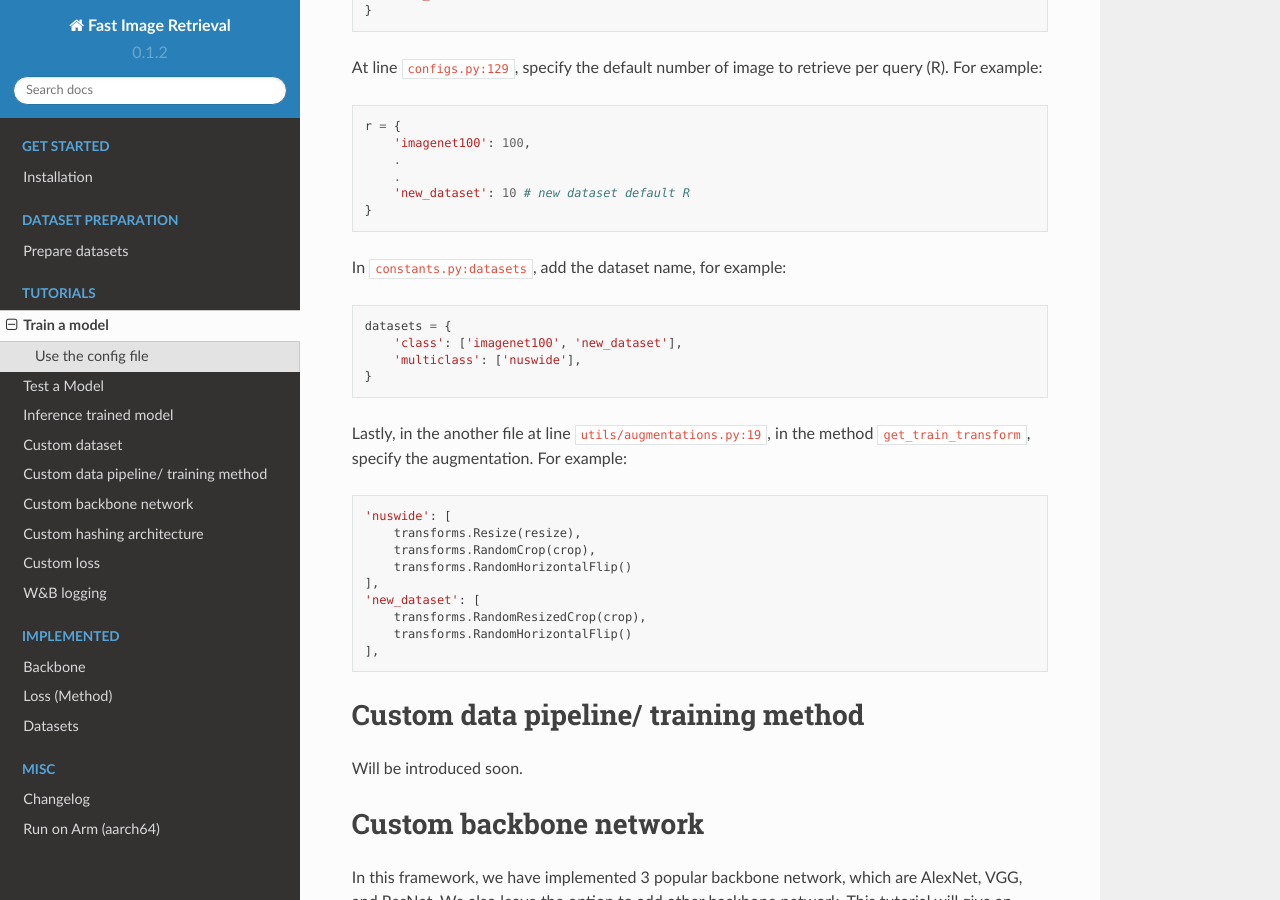
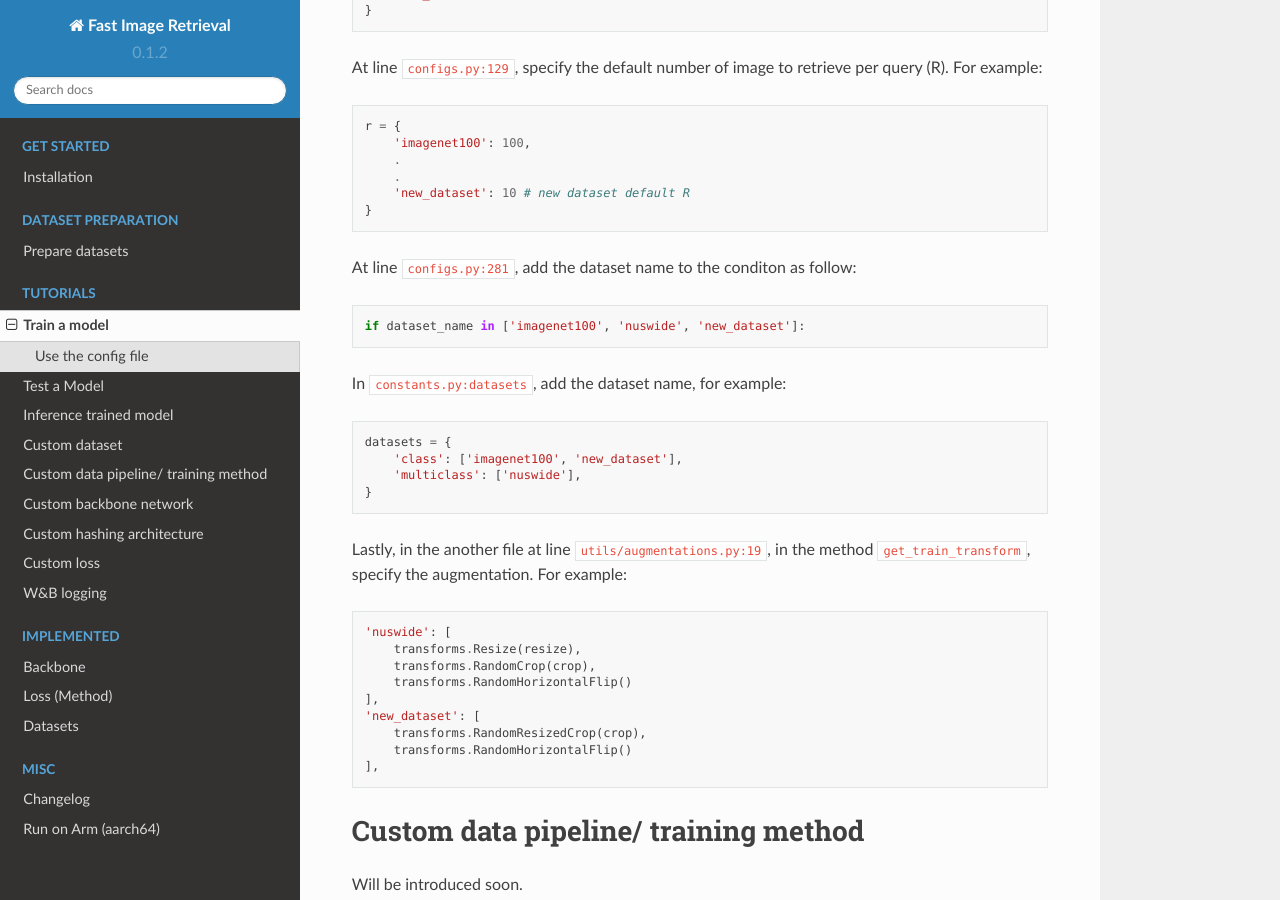
Before and after one commit to CISiPLab/cisip-FIRe, a Sphinx documentation site: the page built from docs/tutorials.md, in a window 1280 px wide and 900 px high, scrolled down 5409 px. Built offline with Sphinx 7.4.7 and the Read the Docs theme 2.0.0, drawn with Linux system fonts in a browser that asks for light colours.

Commit message:
fix documentation

````diff
--- a/docs/tutorials.md
+++ b/docs/tutorials.md
@@ -205,6 +205,10 @@ r = {
     'new_dataset': 10 # new dataset default R
 }
 ```
+At line `configs.py:281`, add the dataset name to the conditon as follow:
+```python
+if dataset_name in ['imagenet100', 'nuswide', 'new_dataset']:
+```
 In `constants.py:datasets`, add the dataset name, for example:
 ```python
 datasets = {
````
